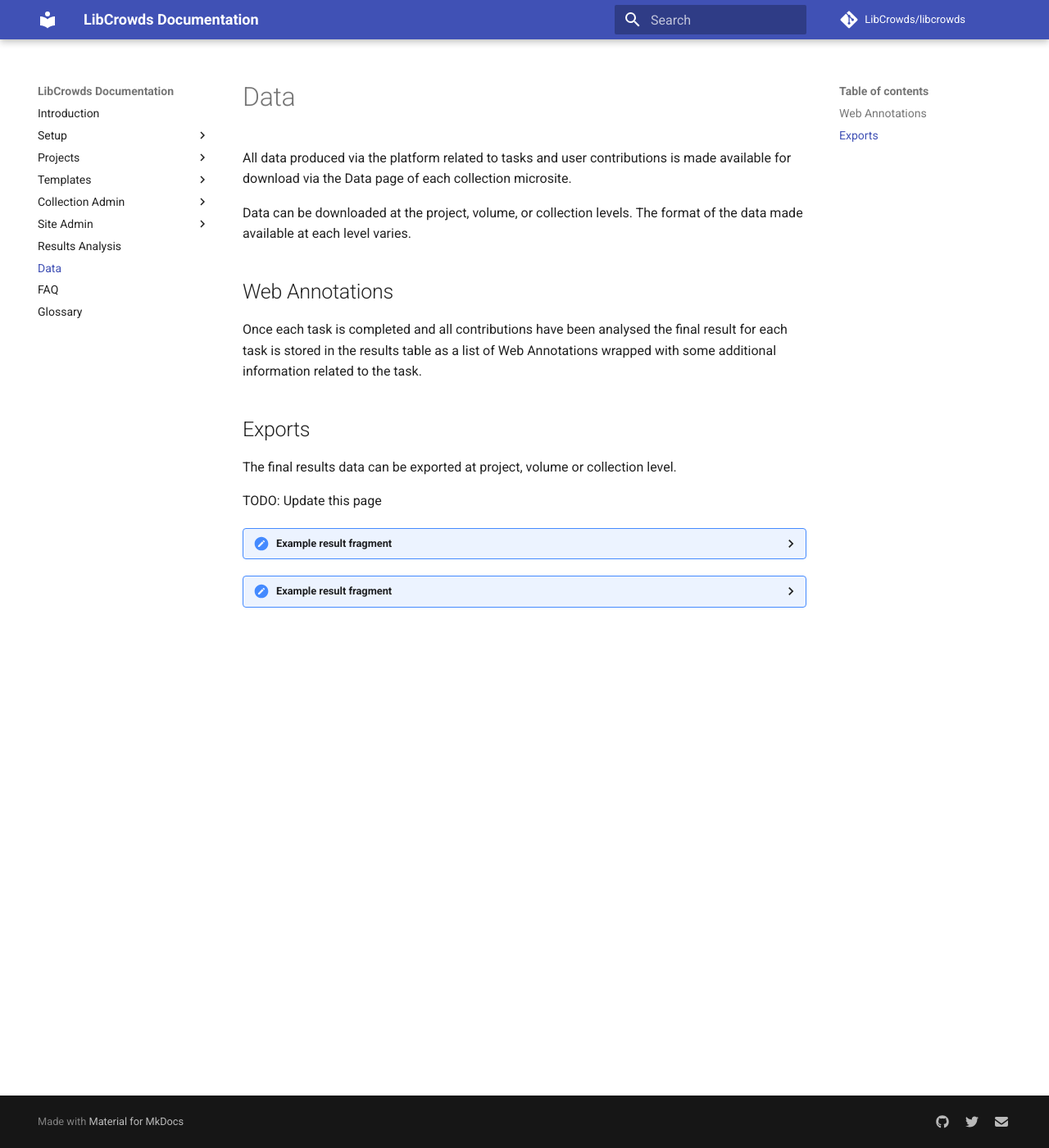
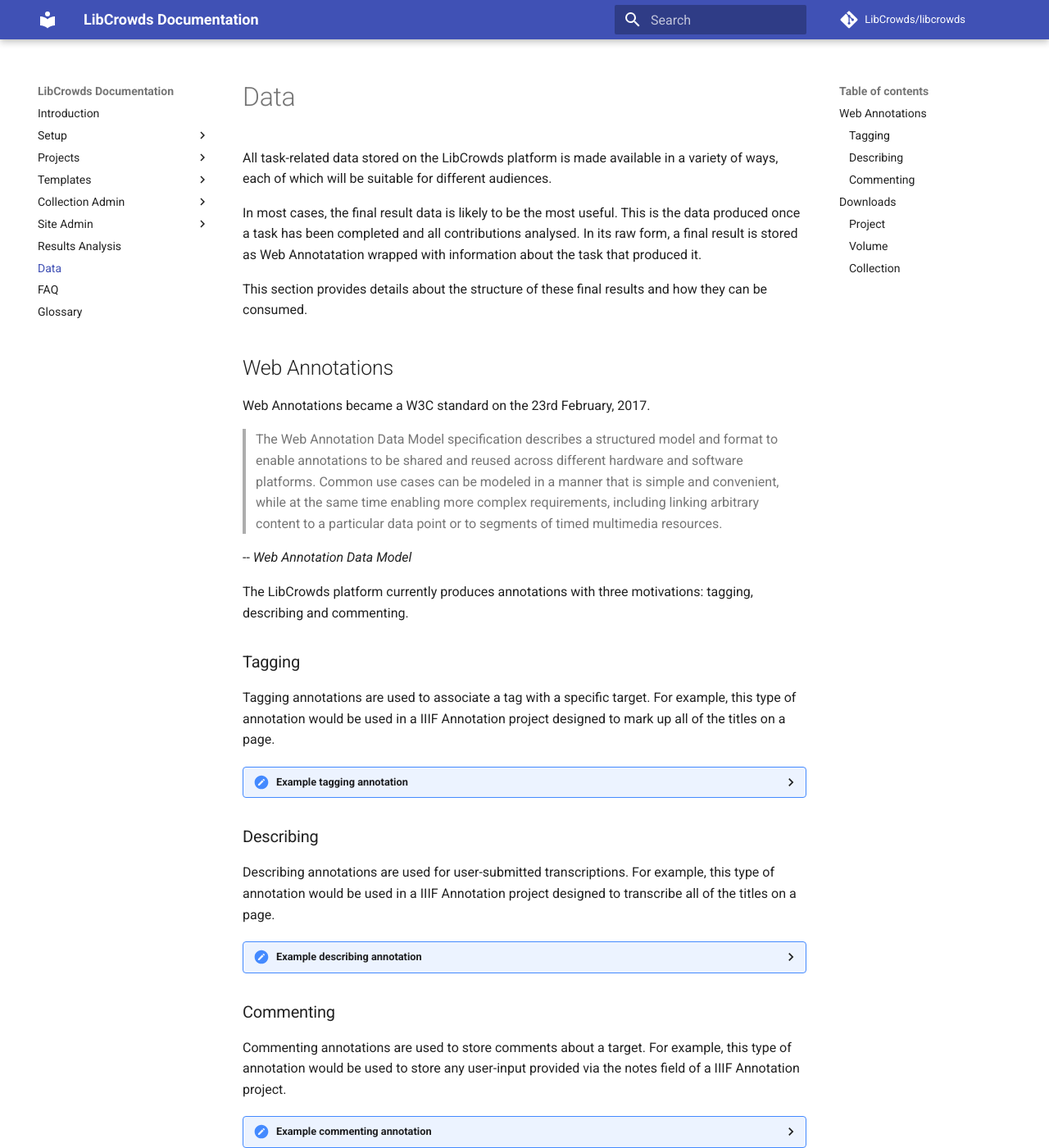
Before and after one commit to LibCrowds/docs, an MkDocs documentation site: the page built from docs/data.md, in a window 1280 px wide and 1400 px high. Shown: the whole window at 82% size. Built offline with MkDocs 1.6.1 and Material for MkDocs 9.7.7, drawn with Linux system fonts in a browser that asks for light colours; comment, search, counter and statistics services are not loaded; old or Windows-style settings are respelled for this version of MkDocs; some of the changed text lies outside the part shown.

Commit message:
Update data page

````diff
--- a/docs/data.md
+++ b/docs/data.md
@@ -1,117 +1,65 @@
-All data produced via the platform related to tasks and user contributions is
-made available for download via the Data page of each collection microsite.
+All task-related data stored on the LibCrowds platform is made available in a
+variety of ways, each of which will be suitable for different audiences.
 
-Data can be downloaded at the project, volume, or collection levels. The
-format of the data made available at each level varies.
+In most cases, the final result data is likely to be the most useful. This is
+the data produced once a task has been completed and all contributions
+analysed. In its raw form, a final result is stored as Web Annotatation wrapped
+with information about the task that produced it.
+
+This section provides details about the structure of these final results and
+how they can be consumed.
 
 ## Web Annotations
 
-Once each task is completed and all contributions have been analysed the final
-result for each task is stored in the results table as a list of Web
-Annotations wrapped with some additional information related to the task.
+Web Annotations became a W3C standard on the 23rd February, 2017.
 
-## Exports
+> The Web Annotation Data Model specification describes a structured model and
+format to enable annotations to be shared and reused across different hardware
+and software platforms. Common use cases can be modeled in a manner that is
+simple and convenient, while at the same time enabling more complex
+requirements, including linking arbitrary content to a particular data point
+or to segments of timed multimedia resources.
 
-The final results data can be exported at project, volume or collection level.
+-- <cite>Web Annotation Data Model</cite>
 
-TODO: Update this page
+The LibCrowds platform currently produces annotations with three motivations:
+tagging, describing and commenting.
 
-??? summary "Example result fragment"
+### Tagging
 
-    Here is an example of a comment annotation added to the `annotations` key
-    of the final result.
+Tagging annotations are used to associate a tag with a specific target. For
+example, this type of annotation would be used in a IIIF Annotation project
+designed to mark up all of the titles on a page.
 
-    ```json
-    {
-      "annotations": [
-        {
-          "body":{
-            "type":"TextualBody",
-            "purpose":"commenting",
-            "value":"I like turtles.",
-            "format":"text/plain"
-          },
-          "motivation":"commenting",
-          "target":"https://api.bl.uk/metadata/iiif/ark:/81055/vdc_100022589092.0x0001a3",
-          "created":"2017-11-17T15:28:15.088Z",
-          "modified":"2017-11-17T15:28:16.255Z",
-          "generated":"2017-11-17T15:28:15.088Z",
-          "@context":"http://www.w3.org/ns/anno.jsonld",
-          "type":"Annotation",
-          "id":"4b4ffe2a-b1a4-456f-8bf8-2c02660a3fe5"
-        }
-        ...
-      ]
-    }
-    ```
+??? summary "Example tagging annotation"
 
-??? summary "Example result fragment"
+### Describing
 
-    Here is an example of two selections added to the `annotations`
-    key of the final result.
+Describing annotations are used for user-submitted transcriptions. For example,
+this type of annotation would be used in a IIIF Annotation project designed to
+transcribe all of the titles on a page.
 
-    ```json
-    {
-      "annotations": [
-        {
-          "body":[
-            {
-              "type":"TextualBody",
-              "purpose":"tagging",
-              "value":"title"
-            },
-            {
-              "source":"http://purl.org/dc/terms/title",
-              "type":"SpecificResource",
-              "purpose":"classifying"
-            }
-          ],
-          "motivation":"tagging",
-          "target":{
-            "source":"https://api.bl.uk/metadata/iiif/ark:/81055/vdc_100022589092.0x000255",
-            "selector":{
-              "conformsTo":"http://www.w3.org/TR/media-frags/",
-              "type":"FragmentSelector",
-              "value":"?xywh=123,333,1462,214"
-            }
-          },
-          "created":"2017-09-16T18:13:31.690Z",
-          "modified":"2017-11-17T10:03:40.753139",
-          "generated":"2017-09-16T18:13:31.690Z",
-          "@context":"http://www.w3.org/ns/anno.jsonld",
-          "type":"Annotation",
-          "id":"6b55e881-2d8a-4fa7-b983-8428d63df54e"
-        },
-        {
-          "body":[
-            {
-              "type":"TextualBody",
-              "purpose":"tagging",
-              "value":"title"
-            },
-            {
-              "source":"http://purl.org/dc/terms/title",
-              "type":"SpecificResource",
-              "purpose":"classifying"
-            }
-          ],
-          "motivation":"tagging",
-          "target":{
-            "source":"https://api.bl.uk/metadata/iiif/ark:/81055/vdc_100022589092.0x000255",
-            "selector":{
-              "conformsTo":"http://www.w3.org/TR/media-frags/",
-              "type":"FragmentSelector",
-              "value":"?xywh=138,1097,1481,222"
-            }
-          },
-          "created":"2017-09-16T18:13:37.282Z",
-          "modified":"2017-11-17T10:03:40.753250",
-          "generated":"2017-09-16T18:13:37.282Z",
-          "@context":"http://www.w3.org/ns/anno.jsonld",
-          "type":"Annotation",
-          "id":"ffaa8ac9-1352-4fc9-a78e-4c7f9e9881ba"
-        }
-      ...
-      ]
-    }
-    ```
+??? summary "Example describing annotation"
+
+### Commenting
+
+Commenting annotations are used to store comments about a target. For example,
+this type of annotation would be used to store any user-input provided via the
+notes field of a IIIF Annotation project.
+
+??? summary "Example commenting annotation"
+
+## Downloads
+
+Data can be downloaded via the Data page of each collection microsite in JSON
+and CSV formats. Downloads are available at the project, volume, and
+collection levels.
+
+### Project
+
+### Volume
+
+At the volume level, final results for all projects associated with each volume
+are collated.
+
+### Collection
````
